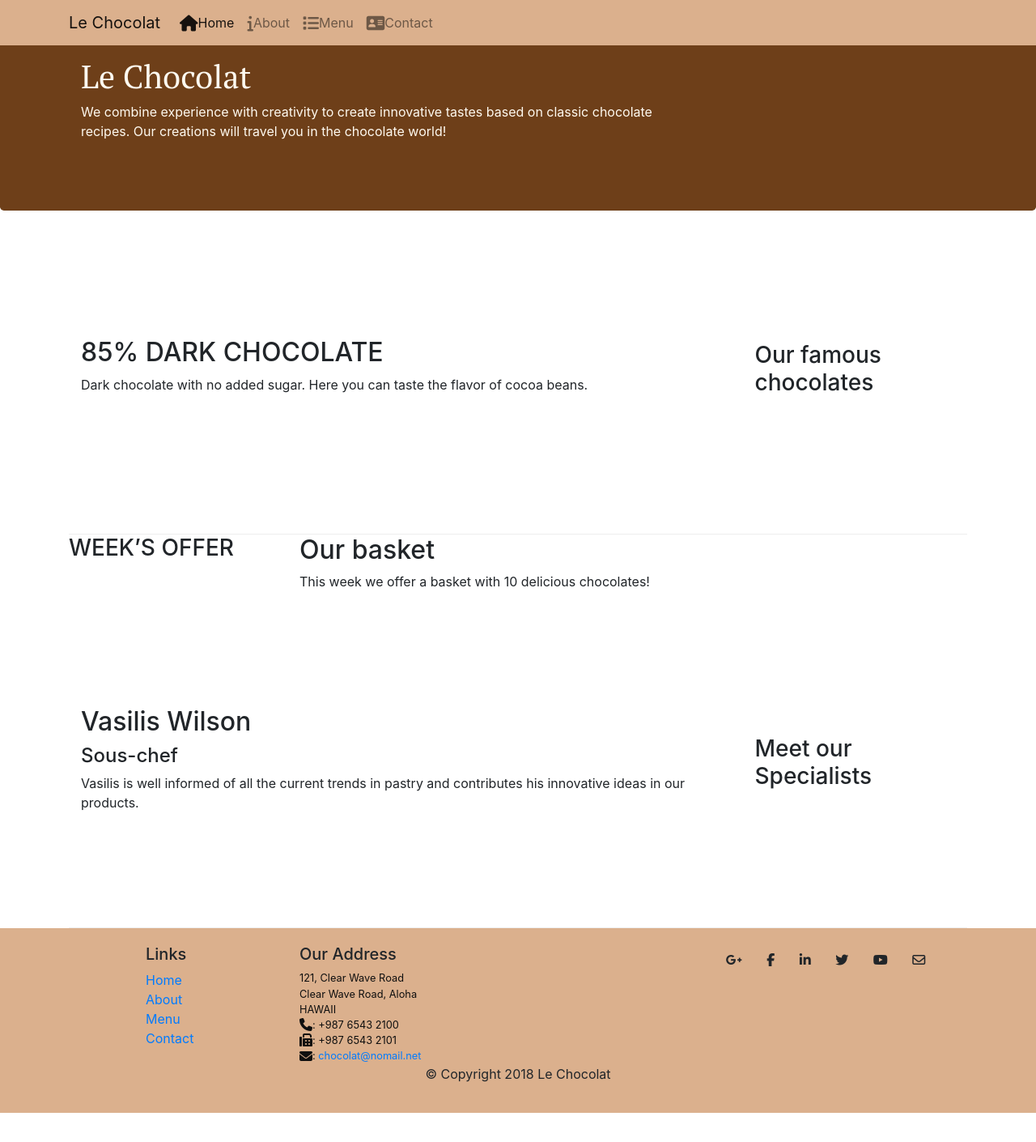
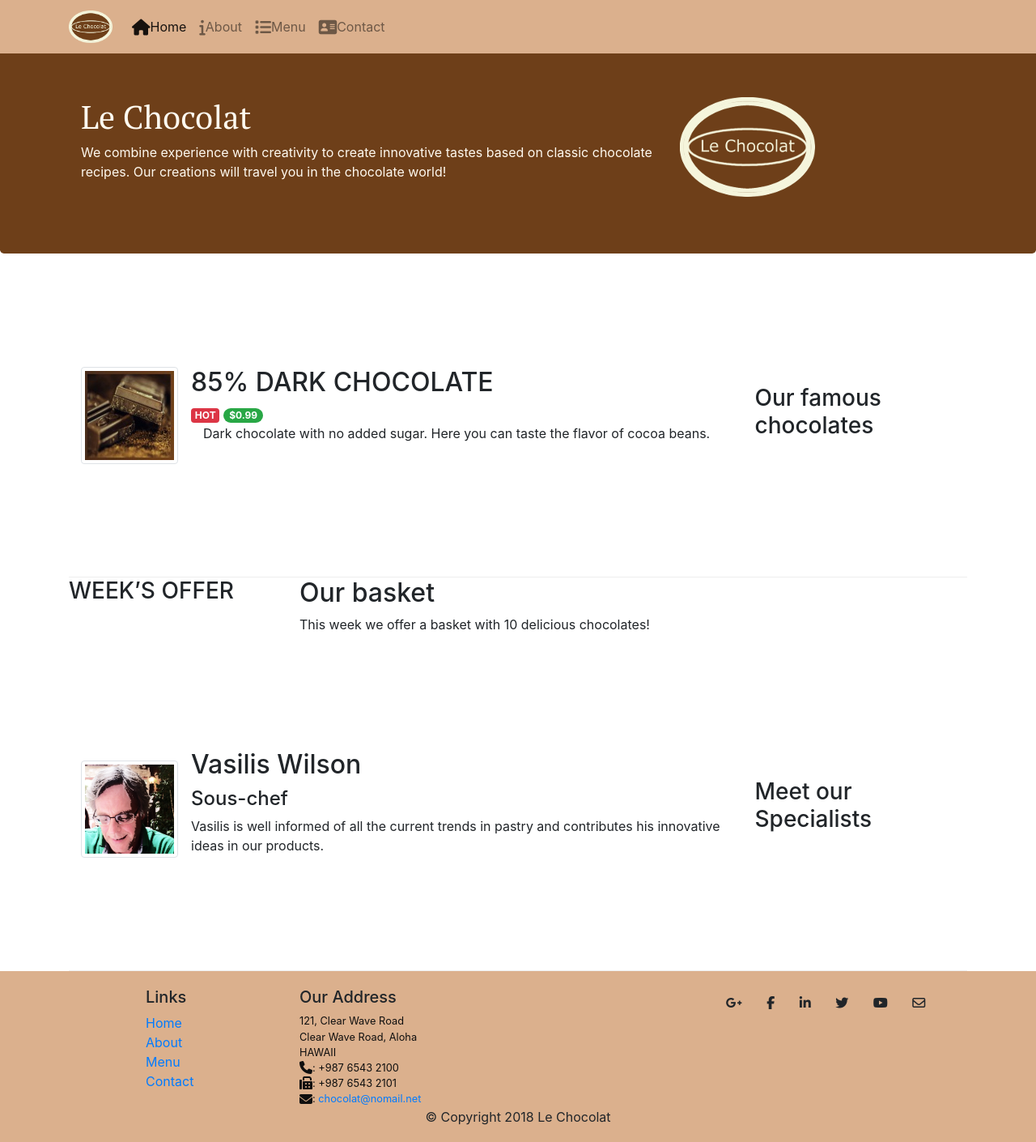
Before and after one commit to harasoilem/LeChocolat, a plain HTML site: page index.html in a window 1280 px wide. Shown: the whole page at 81% size. Before the commit the page ends 1374 px from the top, so only its background shows below. Drawn offline with nearby package versions, Linux system fonts and the light colour scheme.

Commit message:
Images and Media

```diff
--- a/css/styles.css
+++ b/css/styles.css
@@ -27,7 +27,7 @@ address{
 .bg-light {
     background-color: #dbb08d !important;
 }
-view raw
+
 body{
     padding:50px 0px 0px 0px;
     z-index:0;
--- a/index.html
+++ b/index.html
@@ -21,16 +21,20 @@
     <nav class="navbar navbar-expand-md navbar-light bg-light fixed-top ">
 
         <div class="container">
-            <a class="navbar-brand" href="#">Le Chocolat</a>
+            <a class="navbar-brand" href="#"><img src="images/logo.png" height="40" width="54"></a>
             <button class="navbar-toggler" type="button" data-toggle="collapse" data-target="#Navbar">
                 <span class="navbar-toggler-icon"></span>
             </button>
             <div class="collapse navbar-collapse" id="Navbar">
                 <ul class="navbar-nav">
-                    <li class="nav-item active"><a class="nav-link" href="#"><span class="fa fa-home fa-lg"></span>Home</a></li>
-                    <li class="nav-item"><a class="nav-link" href="./aboutus.html"><span class="fa fa-info fa-lg"></span>About</a></li>
-                    <li class="nav-item"><a class="nav-link" href="#"><span class="fa fa-list fa-lg"></span>Menu</a></li>
-                    <li class="nav-item"><a class="nav-link" href="#"><span class="fa fa-address-card fa-lg"></span>Contact</a></li>
+                    <li class="nav-item active"><a class="nav-link" href="#"><span
+                                class="fa fa-home fa-lg"></span>Home</a></li>
+                    <li class="nav-item"><a class="nav-link" href="./aboutus.html"><span
+                                class="fa fa-info fa-lg"></span>About</a></li>
+                    <li class="nav-item"><a class="nav-link" href="#"><span class="fa fa-list fa-lg"></span>Menu</a>
+                    </li>
+                    <li class="nav-item"><a class="nav-link" href="#"><span
+                                class="fa fa-address-card fa-lg"></span>Contact</a></li>
                 </ul>
             </div>
         </div>
@@ -45,6 +49,8 @@
                         recipes. Our creations will travel you in the chocolate world!</p>
                 </div>
                 <div class="col col-sm">
+                    <img src="images/logo.png" class="img-fluid">
+
                 </div>
             </div>
         </div>
@@ -56,8 +62,19 @@
                 <h3>Our famous chocolates</h3>
             </div>
             <div class="col-sm col-md">
-                <h2>85% DARK CHOCOLATE</h2>
-                <p>Dark chocolate with no added sugar. Here you can taste the flavor of cocoa beans.</p>
+                    <div class="media">
+                            <img class="d-flex mr-3 img-thumbnail align-self-center"
+                                src="images/dark85.jpg" alt="85% DARK CHOCOLATE">
+
+                            <div class="media-body">
+
+                                <h2 class="mt-0">85% DARK CHOCOLATE</h2>
+                                <span class="badge badge-danger">HOT</span>
+                                <span class="badge badge-pill badge-success">$0.99</span>
+                                <p class="col d-none d-md-block">Dark chocolate with no added sugar.
+                                Here you can taste the flavor of cocoa beans.</p>
+                            </div>
+                        </div>
             </div>
         </div>
 
@@ -77,10 +94,17 @@
                 <h3>Meet our Specialists</h3>
             </div>
             <div class="col-sm col-md">
+                    <div class="media">
+                            <img class="d-flex mr-3 img-thumbnail align-self-center"
+                                src="images/cartoonVasilis.png" alt="85% DARK CHOCOLATE">
+                            <div class="media-body">
                                     <h2>Vasilis Wilson </h2>
                                     <h4>Sous-chef</h4>
                                     <p>Vasilis is well informed of all the current trends in pastry and contributes his innovative ideas in
                                         our products.</p>
+                            </div>
+                        </div>
+
             </div>
         </div>
     </div>
@@ -112,7 +136,7 @@
                 </div>
                 <div class="col col-sm align-items-center">
                     <div style="text-align: center;">
-                            <a class="btn btn-social-icon btn-google-plus" href ="http://google.com/+">
+                        <a class="btn btn-social-icon btn-google-plus" href="http://google.com/+">
                             <i class="fa fa-google-plus"></i></a>
                         <a class="btn btn-social-icon btn-facebook" href="http://www.facebook.com/profile.php?id=">
                             <i class="fa fa-facebook"></i></a>
```
Also changed, not shown: images/cartoonVasilis.png (added), images/dark85.jpg (added), images/logo.png (added), images/promotion.jpg (added). Lines whose indentation alone changed are shown as unchanged.
